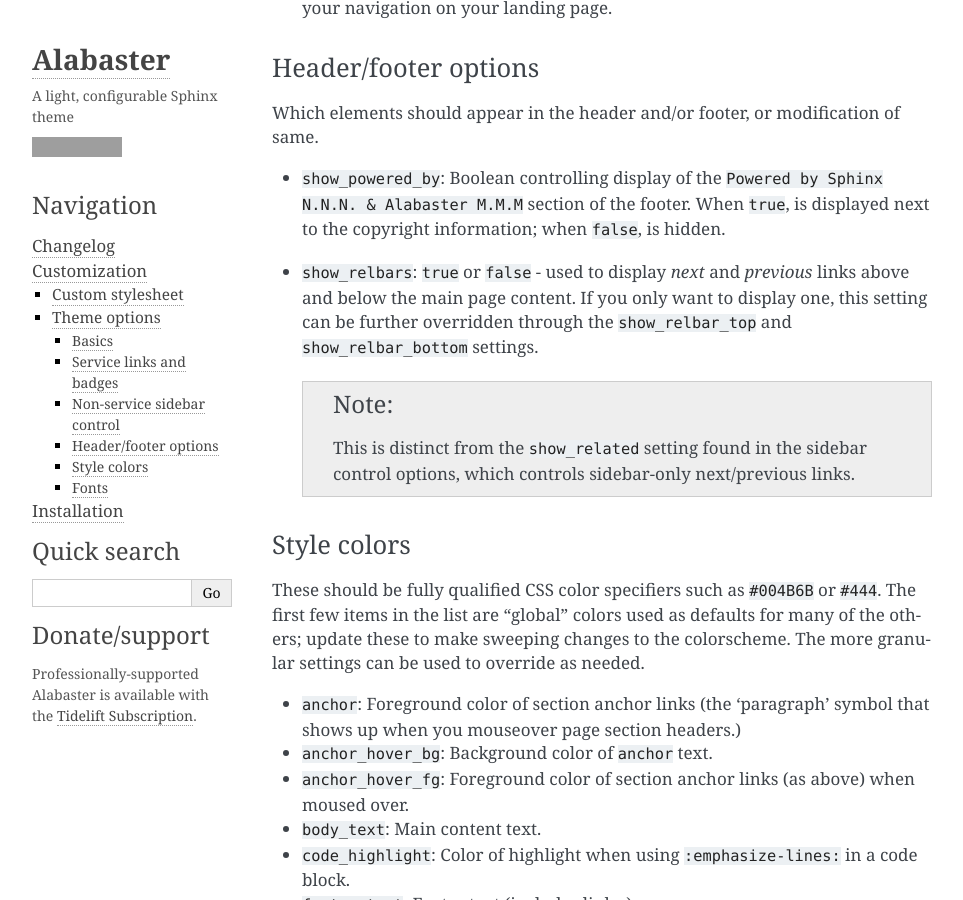
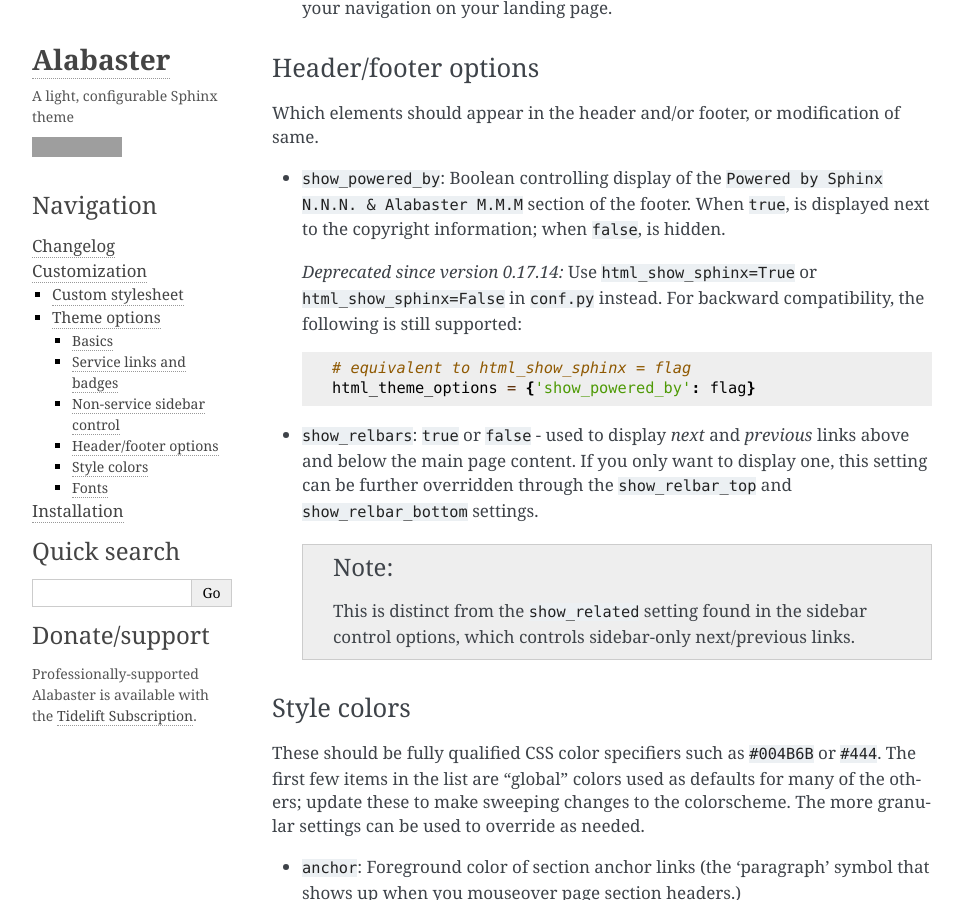
Before and after one commit to sphinx-doc/alabaster, a Sphinx documentation site: the page built from docs/customization.rst, in a window 1280 px wide and 900 px high, scrolled down 4186 px. Shown: the whole window, without its empty margins (148-1111 px from the left). Built offline with Sphinx 7.4.7, drawn with Linux system fonts in a browser that asks for light colours; grey boxes are pictures that could not be loaded.

Commit message:
Update documentation

```diff
--- a/docs/customization.rst
+++ b/docs/customization.rst
@@ -191,6 +191,16 @@ same.
 * ``show_powered_by``: Boolean controlling display of the ``Powered by
   Sphinx N.N.N. & Alabaster M.M.M`` section of the footer. When ``true``, is
   displayed next to the copyright information; when ``false``, is hidden.
+
+  .. deprecated:: 0.17.14
+     Use ``html_show_sphinx=True`` or ``html_show_sphinx=False`` in ``conf.py``
+     instead. For backward compatibility, the following is still supported:
+
+     .. code-block:: python
+
+        # equivalent to html_show_sphinx = flag
+        html_theme_options = {'show_powered_by': flag}
+
 * ``show_relbars``: ``true`` or ``false`` - used to display *next* and
   *previous* links above and below the main page content. If you only want to
   display one, this setting can be further overridden through the
```
